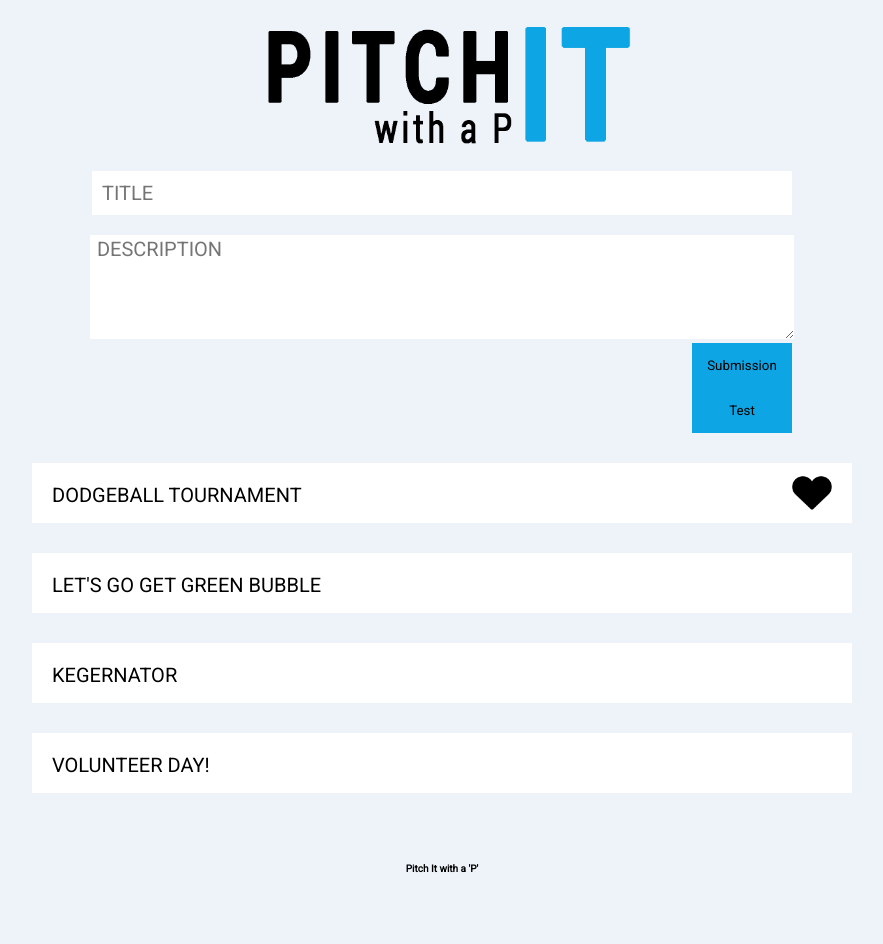
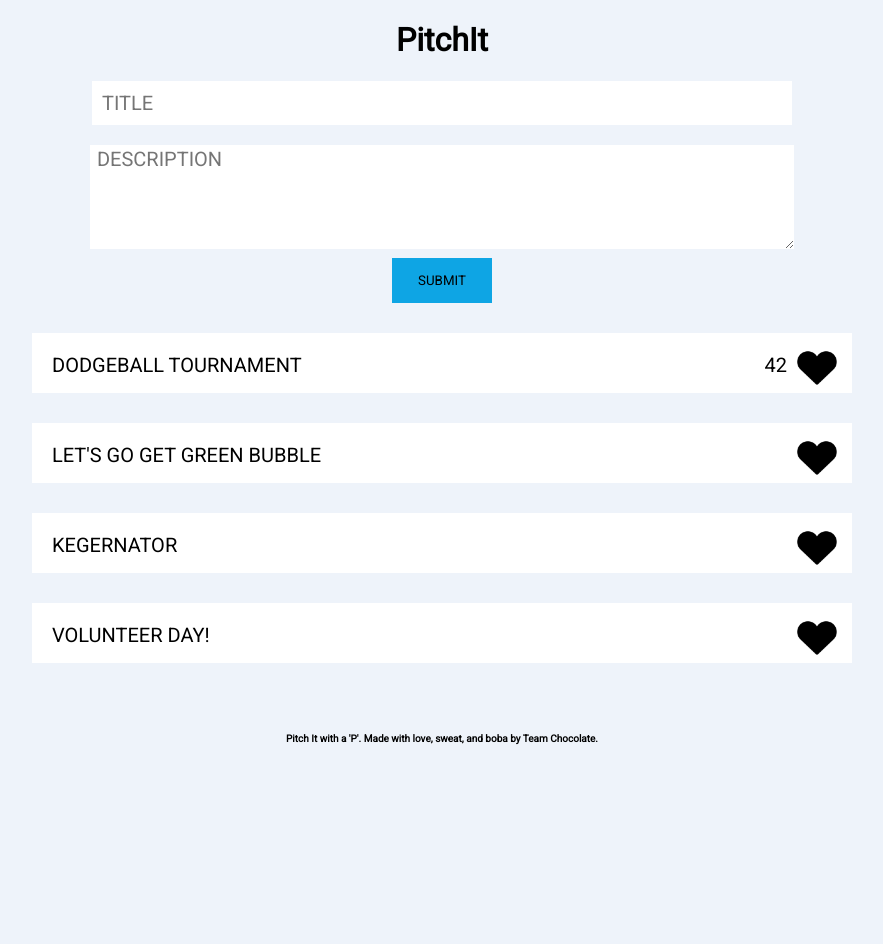
Before and after one commit to kevinpamplona/pitchit, a Python web app: template templates/pages/index.html in a window 1280 px wide. Shown: the whole page, without its empty margins (198-1081 px from the left). After the commit the page ends 745 px from the top, so only its background shows below. Run offline with Jinja, Linux system fonts and the light colour scheme; the template is opened without the code that fills it, so the values that code supplies are empty; some libraries are stand-ins or nearby versions.

Commit message:
Changes frontend

```diff
--- a/templates/pages/index.html
+++ b/templates/pages/index.html
@@ -1,56 +1,56 @@
 <!DOCTYPE html>
 <html>
 <head>
-
-
 	<link rel="stylesheet" type="text/css" href="style.css">
 	<link href='http://fonts.googleapis.com/css?family=Lato' rel='stylesheet' type='text/css'>
 	<link href='http://fonts.googleapis.com/css?family=Roboto' rel='stylesheet' type='text/css'>
 	<script type="text/javascript" src="js/script.js"></script>
 
 	<script src="http://code.jquery.com/jquery-1.8.3.min.js"></script>
+
 </head>
 
 <body>
 
-	<img src="logo.png">
+	<h1>PitchIt</h1>
 	<div id = "submit-form">
 		<div class="submission-box"><input id = "input" placeholder="TITLE"></div>
 		<div class="submission-box"><textarea id = "body"placeholder=" DESCRIPTION"></textarea>
+		<br><button type="button">SUBMIT</button>
 
-		<button type="button">Submission</button>
-		<button type="button" id="testBtn">Test</button>
+	</div>
 
 	</div>
 
 	<div class="table">
-		    <img class= "heart" src="blackheart.png"></div>
+            <div class="row"><div class="row-title">
+            	<img class= "heart" src="blackheart.png">
+            	<img class="otherheart" src="pinkheart.png"> <div class="number">42</div>DODGEBALL TOURNAMENT</div></div>
 
-            <div class="testing"><div class="row-title">DODGEBALL TOURNAMENT</div></div>
 
-            <div class="testing"><div class="row-description">Lorem ipsum dolor sit amet, consectetur adipisicing elit, sed do eiusmod tempor incididunt ut labore et dolore magna aliqua.</div></div>
+            <div class="row"><div class="row-description">Lorem ipsum dolor sit amet, consectetur adipisicing elit, sed do eiusmod tempor incididunt ut labore et dolore magna aliqua.</div></div>
     </div>
 
     <div class="table">
-            <div class="testing"><div class="row-title">LET'S GO GET GREEN BUBBLE</div></div>
-            <div class="testing"><div class="row-description">Lorem ipsum dolor sit amet, consectetur adipisicing elit, sed do eiusmod tempor incididunt ut labore et dolore magna aliqua.</div></div>
+            <div class="row"><div class="row-title"><img class= "heart" src="blackheart.png"><img class="otherheart" src="pinkheart.png"> LET'S GO GET GREEN BUBBLE</div></div>
+            <div class="row"><div class="row-description">Lorem ipsum dolor sit amet, consectetur adipisicing elit, sed do eiusmod tempor incididunt ut labore et dolore magna aliqua.</div></div>
     </div>
 
     	<div class="table">
-            <div class="testing"><div class="row-title">KEGERNATOR</div></div>
-            <div class="testing"><div class="row-description">Lorem ipsum dolor sit amet, consectetur adipisicing elit, sed do eiusmod tempor incididunt ut labore et dolore magna aliqua.</div></div>
+            <div class="row"><div class="row-title"><img class= "heart" src="blackheart.png"><img class="otherheart" src="pinkheart.png"> KEGERNATOR</div></div>
+            <div class="row"><div class="row-description">Lorem ipsum dolor sit amet, consectetur adipisicing elit, sed do eiusmod tempor incididunt ut labore et dolore magna aliqua.</div></div>
     </div>
 
     	<div class="table">
-            <div class="testing"><div class="row-title">VOLUNTEER DAY!</div></div>
-            <div class="testing"><div class="row-description">Lorem ipsum dolor sit amet, consectetur adipisicing elit, sed do eiusmod tempor incididunt ut labore et dolore magna aliqua.</div></div>
+            <div class="row"><div class="row-title"><img class= "heart" src="blackheart.png"><img class="otherheart" src="pinkheart.png"> VOLUNTEER DAY!</div></div>
+            <div class="row"><div class="row-description">Lorem ipsum dolor sit amet, consectetur adipisicing elit, sed do eiusmod tempor incididunt ut labore et dolore magna aliqua.</div></div>
     </div>
 
-    	<h2>Pitch It with a 'P'</h2>
+    	<h2>Pitch It with a 'P'. Made with love, sweat, and boba by Team Chocolate.</h2>
 
 
     <script>
-	$( ".testing" )
+	$( ".row" )
 	  .filter( ":odd" )
 	    .hide()
 	  .end()
@@ -63,36 +63,27 @@
 	          .slideToggle();
 	    });
 
-	function json_request(page, dict, success, failure) {
-		$.ajax({
-	    	type: 'POST',
-	    	url: page,
-	    	data: JSON.stringify(dict),
-	    	contentType: "application/json",
-	    	dataType: "json",
-	    	success: success,
-	    	error: failure
-	  	});
-	}
+	  $( ".otherheart").hide();
 
-	function post_pitch() {
-		json_request( "http://localhost:8000/pitches/post",
-    		{ "pitch":"this is a pitch" },
-    		function(data) {
-        		$(".testing").hide();
-    		},
-    		function(xhr, status, error) {
-        		$(".testing").css("background-color", "red");
-      		});
-	}
 
-	$(document).ready(function(){
-		$("#testBtn").click(post_pitch);
+	$( ".heart" ).click(function() {
+	  $( ".heart").hide();
+	  $(".otherheart").show();
 	});
+
+	$( ".otherheart" ).click(function() {
+	  $( ".otherheart").hide();
+	  $(".heart").show();
+	});
+
 
 
 	</script>
 
 
+
+
+
+
 </body>
 </html>
--- a/templates/pages/style.css
+++ b/templates/pages/style.css
@@ -1,35 +1,40 @@
 body {
-	text-align:center;
 	font-family: 'Roboto','Lato', sans-serif;
     background-color: #eef3fa;
 }
 
-img {
-    width: 400px;
-}
-
-button {
-    font-family: 'Roboto', sans-serif;
-    margin-left: 600px;
-    background-color: #0ea5e4;
-    border: none;
-
+h1 {
+    text-align: center;
 }
 
 .heart {
     width:40px;
-    position: absolute;
-    margin-top: 20px;
-    margin-left: 350px;
+    position: relative;
+    bottom: 5px;
+    padding-right: 15px;
+    float: right;
+    }
 
+.otherheart {
+    width:40px;
+    bottom: 5px;
+    padding-right: 15px;
+    float: right;
+    position: relative;
+}
+
+.number {
+    bottom: 5px;
+    float: right;
+    padding-right: 10px;
 }
 
 h2 {
 	font-size: 10px;
 	margin-top: 70px;
 	margin-bottom: 70px;
+    text-align: center;
 }
-
 
 input#input {
     font-size: 20px;
@@ -37,6 +42,7 @@ input#input {
     border: none;
     padding: 10px;
     font-family: 'Roboto', sans-serif;
+    margin: 0 auto;
 
 }
 
@@ -46,7 +52,7 @@ textarea#body {
     font-size: 20px;
     border: none;
     font-family: 'Roboto', sans-serif;
-
+    margin: 0 auto;
 }
 
 input#body {
@@ -59,7 +65,6 @@ input#body {
 
 .row-title {
     font-size: 20px;
-    margin-top: 30px;
     background-color: white;
     width: 800px;
     margin: 0 auto;
@@ -73,13 +78,18 @@ input#body {
 
 .submission-box {
     margin-bottom: 20px;
+    text-align: center;
+
 }
-
-
 button {
     width: 100px;
+    margin-top:5px;
     padding: 15px;
+    text-align: center;
     cursor: pointer;
+    font-family: 'Roboto', sans-serif;
+    background-color: #0ea5e4;
+    border: none;
 }
 
 .row-description {
```
